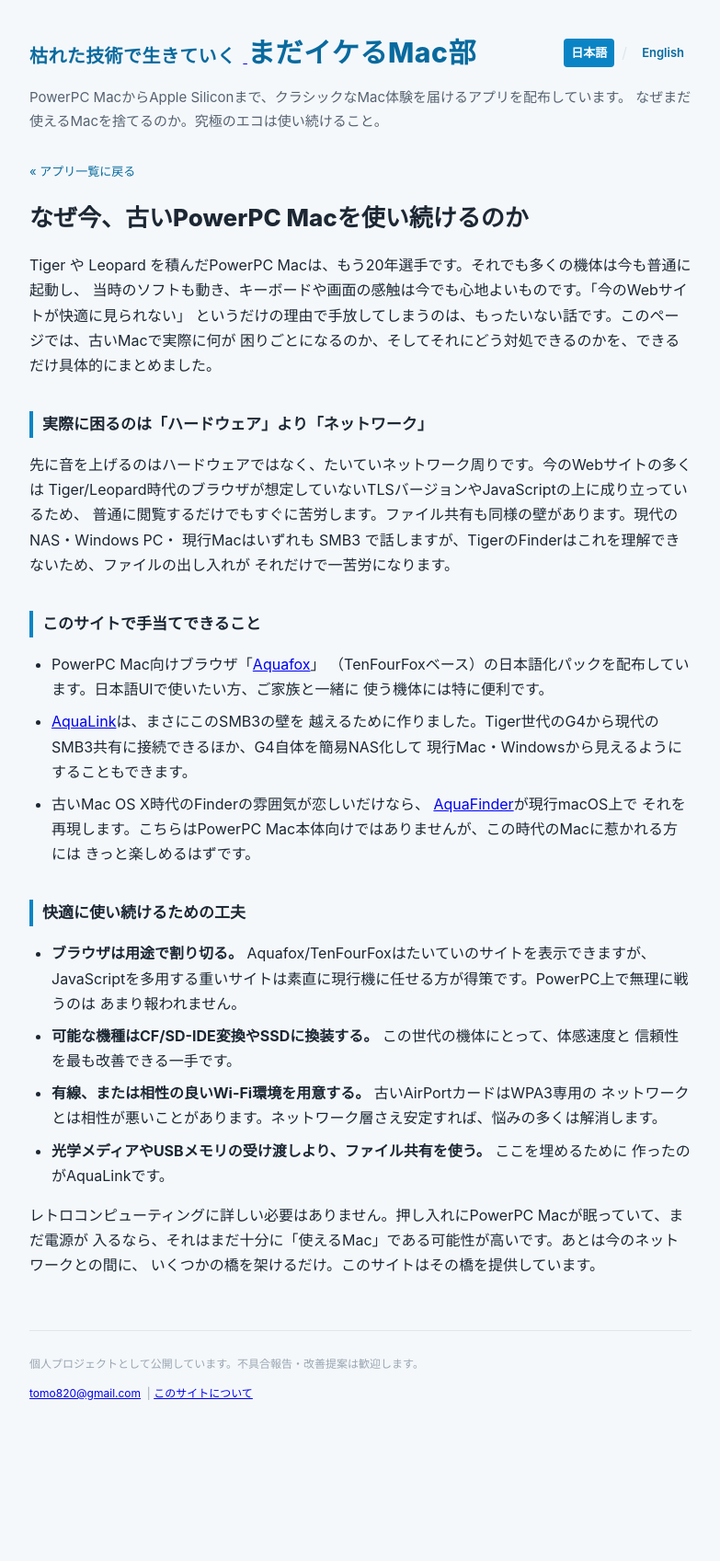
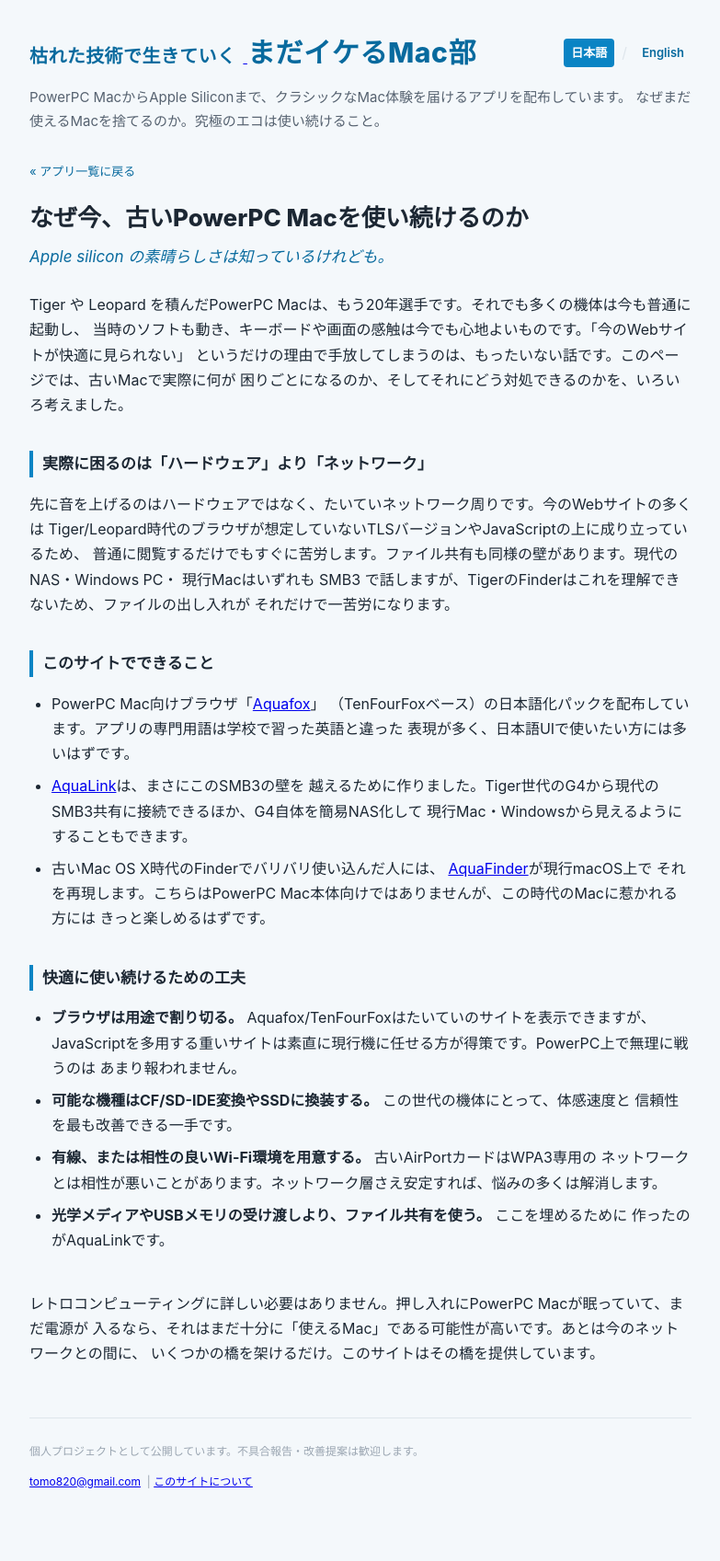
Before and after one commit to watermark-hd/aquafox-ja-site, a Flask app: page /articles/why-old-macs in a window 1280 px wide. Shown: the whole page at 92% size, without its empty margins (248-1031 px from the left). Before the commit the page ends 1522 px from the top, so only its background shows below. Run offline with Flask 3, Linux system fonts and the light colour scheme.

Commit message:
読み物記事の文章をユーザー提供の改稿版に更新
- リード文「Apple siliconの素晴らしさは知っているけれども。」を追加
- 見出し・本文の言い回しを更新(このサイトでできること、等)
- 締めの段落の前に余白を入れ、ゆったり読ませる構成に
- 英語版も内容に合わせて追随

```diff
--- a/static/css/style.css
+++ b/static/css/style.css
@@ -87,6 +87,17 @@ h1 {
   font-size: 26px;
   font-weight: 800;
   margin: 0 0 6px 0;
+}
+
+.article-lede {
+  font-size: 17px;
+  font-style: italic;
+  color: var(--aqua-dark);
+  margin: 4px 0 24px 0;
+}
+
+.article-breathe {
+  margin-top: 2.6em;
 }
 
 h2 {
--- a/templates/articles/why-old-macs.html
+++ b/templates/articles/why-old-macs.html
@@ -11,12 +11,14 @@
 
   {% if lang == 'en' %}
     <h1>Why Keep Using an Old PowerPC Mac in 2026</h1>
+    <p class="article-lede">We know how good Apple Silicon is. That's not the point here.</p>
 
     <p>
       A PowerPC Mac running Tiger or Leopard is now over 20 years old &mdash; and in most cases, it still boots,
       still runs its original software, and still has a keyboard and screen that feel genuinely pleasant to use.
       Throwing that away just because it can't browse a modern website comfortably feels like a waste. This page
-      is a short guide to what actually breaks on an old Mac today, and what you can still do about it.
+      is where we thought through what actually gets in the way on an old Mac today, and what you can still do
+      about it.
     </p>
 
     <h2>What Actually Stops Working</h2>
@@ -27,12 +29,12 @@
       which Tiger's Finder simply doesn't understand, so pulling files on or off the machine becomes its own project.
     </p>
 
-    <h2>What This Site Can Help With</h2>
+    <h2>What This Site Can Do</h2>
     <ul>
       <li>
         <a href="{{ url_for('app_detail', lang=lang, slug='aquafox-ja') }}">Aquafox</a>, a TenFourFox-based
-        browser for PowerPC Macs, gets a Japanese-language pack here &mdash; useful if you're running it with a
-        Japanese-speaking family member or just prefer a Japanese UI.
+        browser for PowerPC Macs, gets a Japanese-language pack here &mdash; app terminology often reads
+        differently from textbook English, so plenty of people would rather use it with a Japanese interface.
       </li>
       <li>
         <a href="{{ url_for('app_detail', lang=lang, slug='aqualink') }}">AquaLink</a> is built specifically to
@@ -40,10 +42,10 @@
         itself into a simple NAS that modern Macs and Windows PCs can connect to.
       </li>
       <li>
-        If you just miss the feel of the old Finder on a machine you use every day now,
+        If you used to live in the old Mac OS X-era Finder every day,
         <a href="{{ url_for('app_detail', lang=lang, slug='aquafinder') }}">AquaFinder</a> recreates it on
-        current macOS &mdash; not for the PowerPC Mac itself, but a nice companion if this era of Mac OS X is
-        what drew you here.
+        current macOS. It's not for the PowerPC Mac itself, but if this era of Mac OS X speaks to you, you'll
+        probably enjoy it.
       </li>
     </ul>
 
@@ -60,7 +62,7 @@
         this is exactly the gap AquaLink is meant to close.</li>
     </ul>
 
-    <p>
+    <p class="article-breathe">
       None of this requires you to be a retrocomputing enthusiast. If a PowerPC Mac is sitting in a closet and
       still powers on, it's very likely still capable of being genuinely useful &mdash; it just needs a couple of
       the right bridges to today's network. That's what this site tries to provide.
@@ -68,12 +70,13 @@
 
   {% else %}
     <h1>なぜ今、古いPowerPC Macを使い続けるのか</h1>
+    <p class="article-lede">Apple silicon の素晴らしさは知っているけれども。</p>
 
     <p>
       Tiger や Leopard を積んだPowerPC Macは、もう20年選手です。それでも多くの機体は今も普通に起動し、
       当時のソフトも動き、キーボードや画面の感触は今でも心地よいものです。「今のWebサイトが快適に見られない」
       というだけの理由で手放してしまうのは、もったいない話です。このページでは、古いMacで実際に何が
-      困りごとになるのか、そしてそれにどう対処できるのかを、できるだけ具体的にまとめました。
+      困りごとになるのか、そしてそれにどう対処できるのかを、いろいろ考えました。
     </p>
 
     <h2>実際に困るのは「ハードウェア」より「ネットワーク」</h2>
@@ -85,12 +88,12 @@
       それだけで一苦労になります。
     </p>
 
-    <h2>このサイトで手当てできること</h2>
+    <h2>このサイトでできること</h2>
     <ul>
       <li>
         PowerPC Mac向けブラウザ「<a href="{{ url_for('app_detail', lang=lang, slug='aquafox-ja') }}">Aquafox</a>」
-        （TenFourFoxベース）の日本語化パックを配布しています。日本語UIで使いたい方、ご家族と一緒に
-        使う機体には特に便利です。
+        （TenFourFoxベース）の日本語化パックを配布しています。アプリの専門用語は学校で習った英語と違った
+        表現が多く、日本語UIで使いたい方には多いはずです。
       </li>
       <li>
         <a href="{{ url_for('app_detail', lang=lang, slug='aqualink') }}">AquaLink</a>は、まさにこのSMB3の壁を
@@ -98,7 +101,7 @@
         現行Mac・Windowsから見えるようにすることもできます。
       </li>
       <li>
-        古いMac OS X時代のFinderの雰囲気が恋しいだけなら、
+        古いMac OS X時代のFinderでバリバリ使い込んだ人には、
         <a href="{{ url_for('app_detail', lang=lang, slug='aquafinder') }}">AquaFinder</a>が現行macOS上で
         それを再現します。こちらはPowerPC Mac本体向けではありませんが、この時代のMacに惹かれる方には
         きっと楽しめるはずです。
@@ -118,7 +121,7 @@
         作ったのがAquaLinkです。</li>
     </ul>
 
-    <p>
+    <p class="article-breathe">
       レトロコンピューティングに詳しい必要はありません。押し入れにPowerPC Macが眠っていて、まだ電源が
       入るなら、それはまだ十分に「使えるMac」である可能性が高いです。あとは今のネットワークとの間に、
       いくつかの橋を架けるだけ。このサイトはその橋を提供しています。
```
